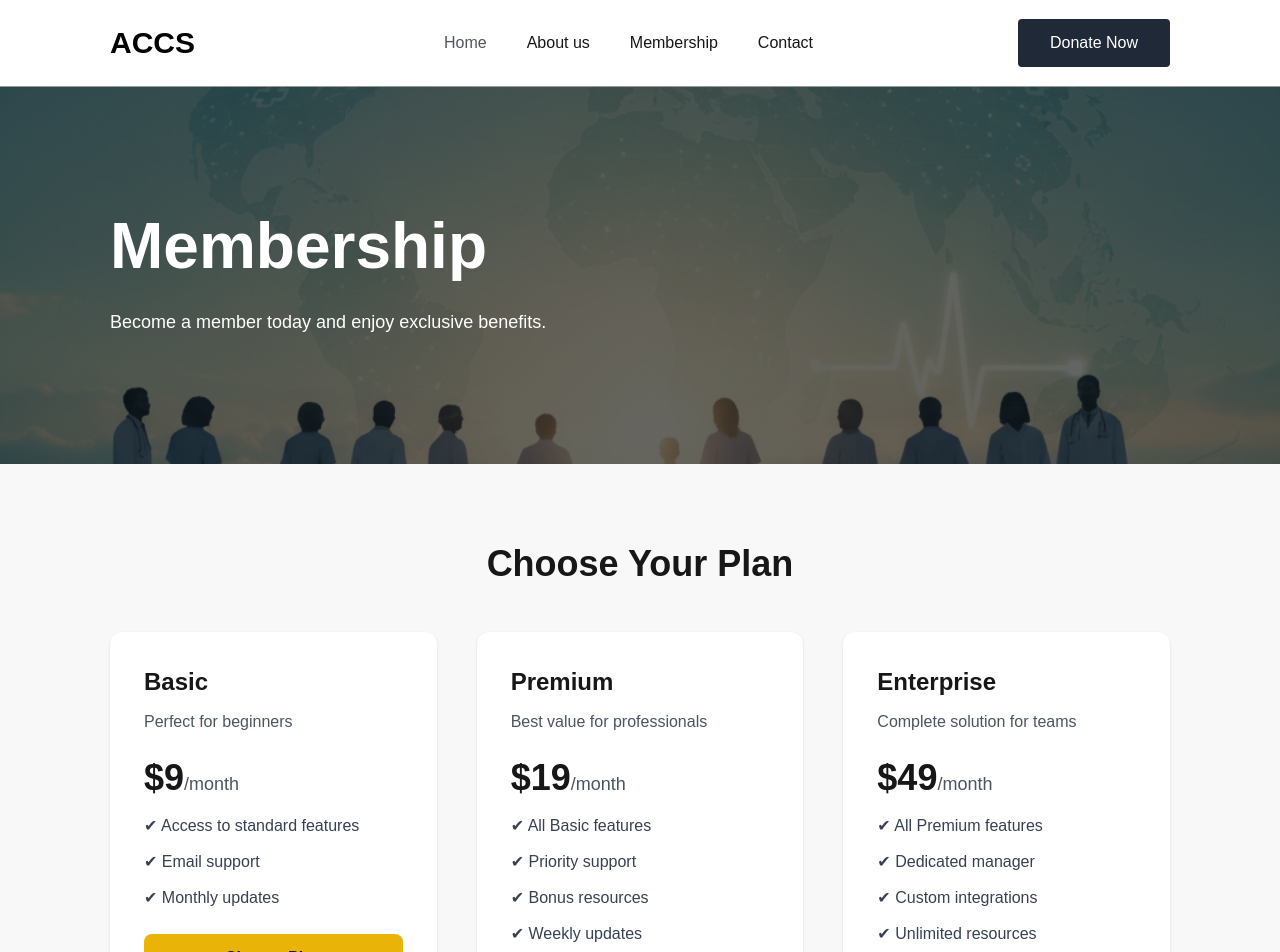
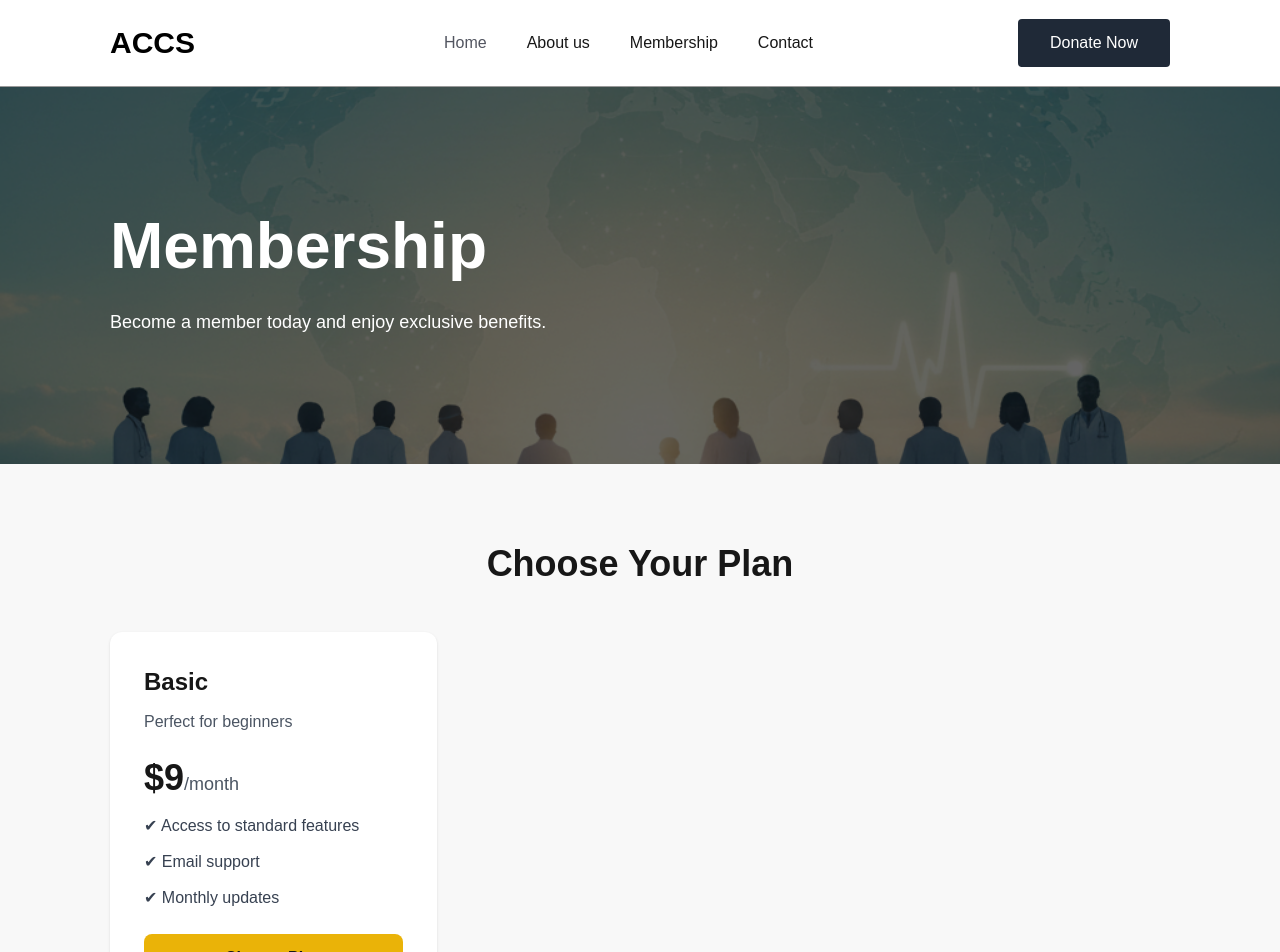
Before and after one commit to ankan98/iaccswebsite, a Next.js app in the folder iaccs/: page /membership in a window 1280 px wide. Shown: the top 952 px of the page. Built offline with nearby package versions, Linux system fonts and the light colour scheme.

Commit message:
members box hide

```diff
--- a/iaccs/src/app/(pages)/membership/page.tsx
+++ b/iaccs/src/app/(pages)/membership/page.tsx
@@ -17,28 +17,28 @@ export default function Membership() {
         "Monthly updates",
       ],
     },
-    {
-      title: "Premium",
-      price: 19,
-      desc: "Best value for professionals",
-      features: [
-        "All Basic features",
-        "Priority support",
-        "Bonus resources",
-        "Weekly updates",
-      ],
-    },
-    {
-      title: "Enterprise",
-      price: 49,
-      desc: "Complete solution for teams",
-      features: [
-        "All Premium features",
-        "Dedicated manager",
-        "Custom integrations",
-        "Unlimited resources",
-      ],
-    },
+    // {
+    //   title: "Premium",
+    //   price: 19,
+    //   desc: "Best value for professionals",
+    //   features: [
+    //     "All Basic features",
+    //     "Priority support",
+    //     "Bonus resources",
+    //     "Weekly updates",
+    //   ],
+    // },
+    // {
+    //   title: "Enterprise",
+    //   price: 49,
+    //   desc: "Complete solution for teams",
+    //   features: [
+    //     "All Premium features",
+    //     "Dedicated manager",
+    //     "Custom integrations",
+    //     "Unlimited resources",
+    //   ],
+    // },
   ];
 
   const handleChoosePlan = (planName: any) => {
```
